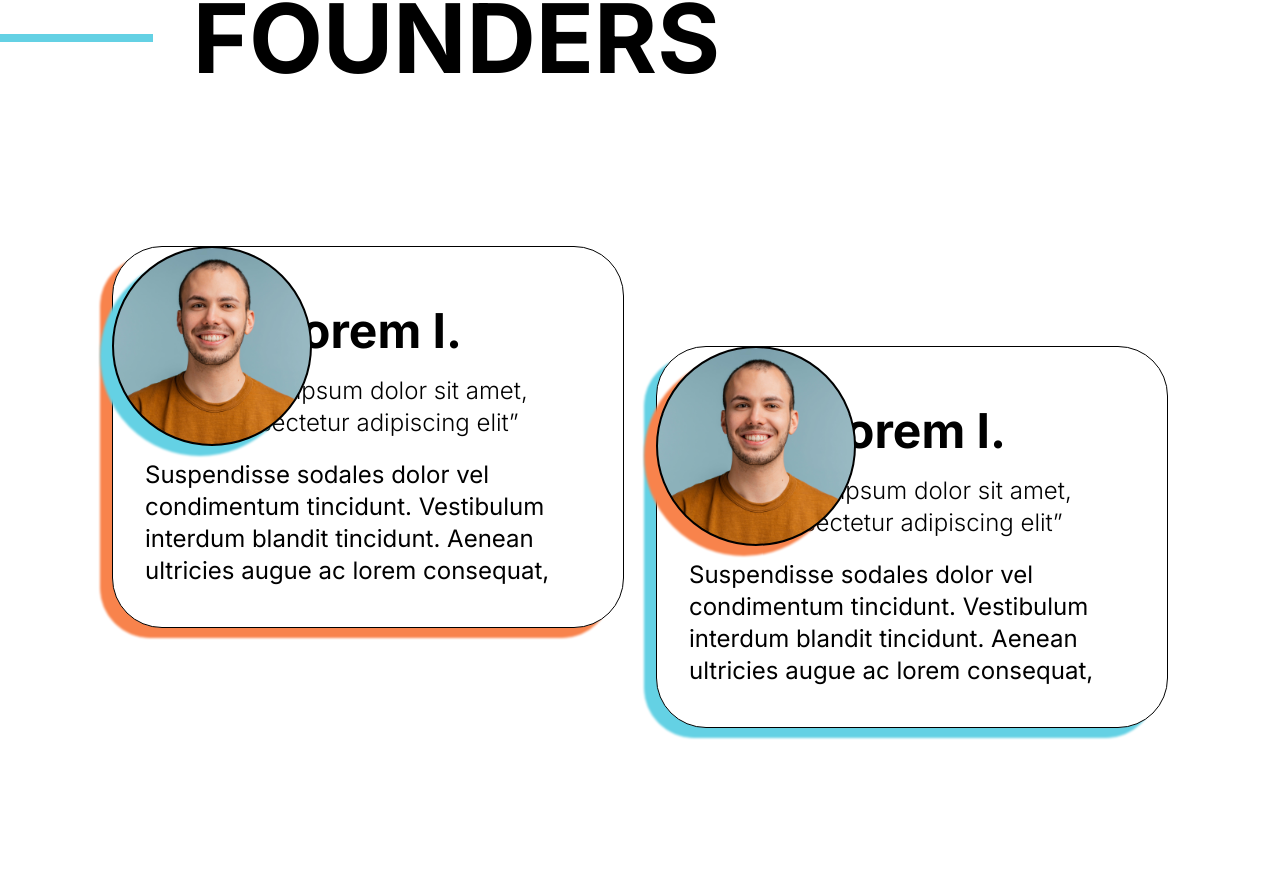
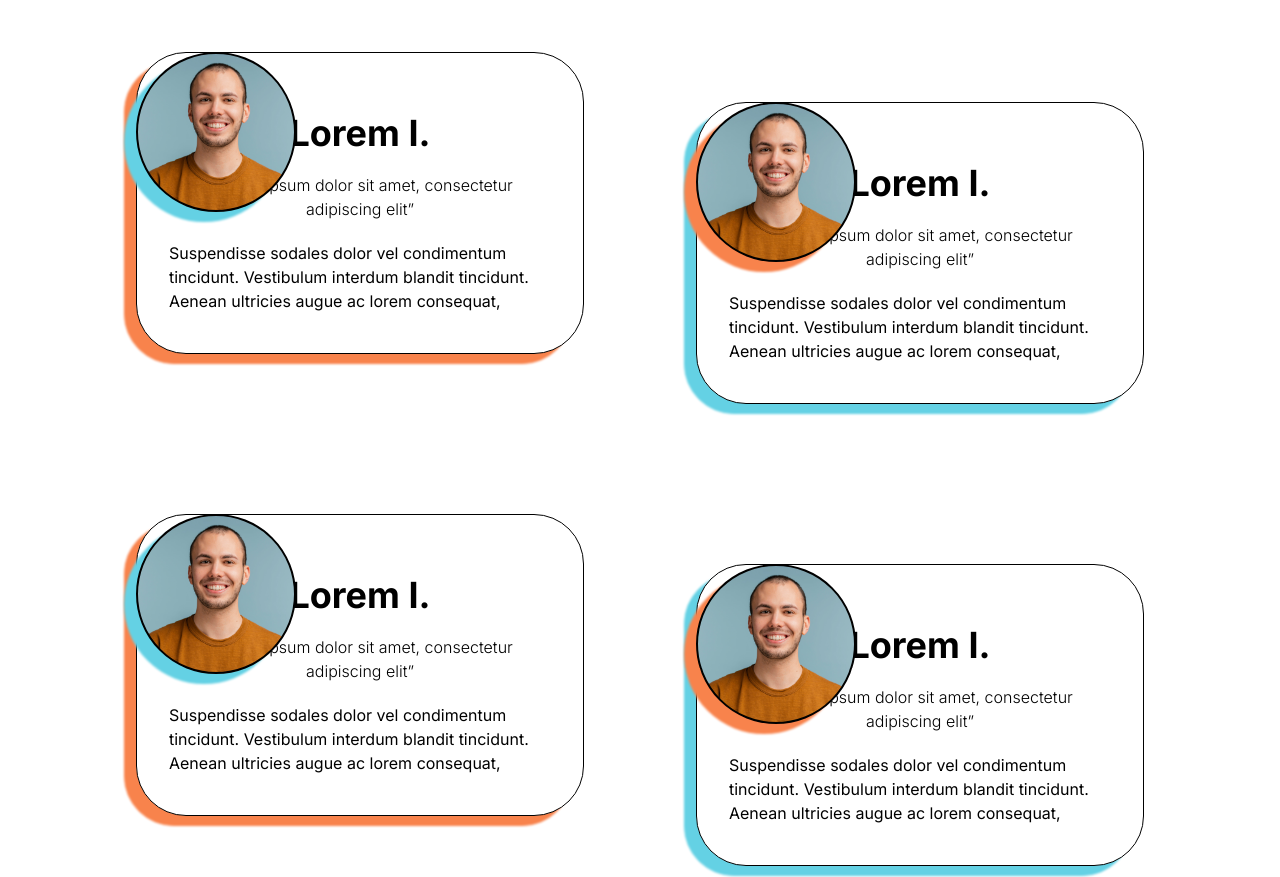
Before and after one commit to teamentwine/entwine-website, a Next.js app: page /about in a window 1280 px wide. Shown: the part 1111-1988 px from the top of the page. Built offline with nearby package versions, Linux system fonts and the light colour scheme.

Commit message:
about us page save

```diff
--- a/src/app/about/page.tsx
+++ b/src/app/about/page.tsx
@@ -10,12 +10,13 @@ export default function about (){
     return(
         <section id="aboutus_page" className="flex flex-col">
             {/* about us info */}
-            <div className="aboutus-container m-20 flex space-y-5">
+            <div className="aboutus-container xxs:m-10 md:m-20 flex space-y-5">
                 <div className="space-y-5">
-                    <p className="font-body text-secondary-base-2 text-4xl font-thin">Learn More</p>
                     {/* img placehodler */}
-                    <div className="w-80 h-50 border-2 float-right ml-10 mb-10"></div>
-                    <p className="font-body font-bold text-6xl border-l-8 border-primary-base-2 pl-5">ABOUT US</p>
+                    <div className="xxs:w-60 xxs:h-30 xs:w-50 sm:w-60  md:w-70 xl:w-100 md:h-50 border-2 xxs:float-start xs:float-right md:float-right xxs:mb-10 xs:mb-3 md:ml-10 md:mb-10"></div>
+
+                    <p className="font-body text-secondary-base-2 xxs:text-xl xl:text-3xl text-4xl font-thin">Learn More</p>
+                    <p className="font-body font-bold xxs:text-2xl sm:text-3xl md:text-4xl xl:text-5xl xxs:border-l-4 md:border-l-8 border-primary-base-2 pl-5">ABOUT US</p>
 
                     <p className="aboutus-text">Lorem ipsum dolor sit amet, consectetur adipiscing elit. Nulla finibus risus at pulvinar lobortis. Praesent vel porta nulla. Nullam a dolor gravida, fringilla ex in, rutrum quam. Cras urna lacus, mollis ac laoreet sit amet, tincidunt ac nisi. Aenean mollis ligula sed nisi posuere, eget congue ipsum bibendum. Proin tincidunt risus et pulvinar ullamcorper. </p>
                     <p className="aboutus-text" >Lorem ipsum dolor sit amet, consectetur adipiscing elit. Nulla finibus risus at pulvinar lobortis. Praesent vel porta nulla. Nullam a dolor gravida, fringilla ex in, rutrum quam. Cras urna lacus, mollis ac laoreet sit amet, tincidunt ac nisi. Aenean mollis ligula sed nisi posuere, eget congue ipsum bibendum. Proin tincidunt risus et pulvinar ullamcorper. </p>
@@ -24,19 +25,18 @@ export default function about (){
             </div>
             {/* Our founder title */}
             <div className="flex flex-col ">
-                <div className="flex items-center ml-20">
-                    <p className="font-body font-bold text-8xl mr-10">OUR</p>
-                    <div className="w-full h-2 bg-secondary-base"></div>
+                <div className="flex items-center xxs:ml-10 md:ml-20">
+                    <p className="font-body font-bold xxs:text-3xl sm:text-5xl md:text-6xl xl:text-7xl mr-10">OUR</p>
+                    <div className="w-full xxs:h-1 md:h-2 bg-secondary-base"></div>
                 </div>
-                <div className="flex items-center mr-140">
-                    <div className="w-full h-2 bg-primary-base-2"></div>
-                    <p className="font-body font-bold text-8xl ml-10">FOUNDERS</p>
+                <div className="flex items-center xxs:mr-10 md:mr-30 xl:mr-140">
+                    <div className="w-full xxs:h-1 md:h-2 bg-primary-base-2"></div>
+                    <p className="font-body font-bold xxs:text-3xl sm:text-5xl md:text-6xl xl:text-7xl ml-10">FOUNDERS</p>
                 </div>
             </div>
             {/* founder cards container */}
-            {/*    grid grid-cols-2 place-items-center  */}
-            <div className="my-40 mx-20 flex flex-wrap justify-evenly gap-y-50">
-
+            <div className="xxs:mt-30 md:mt-40 xl:mt-30 xxs:mb-20 xxs:px-10 lg:px-20 xl:px30 flex flex-wrap justify-evenly xxs:gap-y-30 md:gap-y-30 lg:gap-y-15 xl:grid xl:grid-cols-2 xl:place-items-center
+            ">
                 {/* card 1 */}
                 <div className="relative">
                     {/* card photo */}
@@ -45,61 +45,62 @@ export default function about (){
                     </div>
                     {/* card text */}
                     <div className="founderCard cardv1">
-                        <div className="font-body text-center text-2xl space-y-5">
-                            <p className="font-bold text-5xl">Lorem I.</p>
-                            <p className="font-light">“Lorem ipsum dolor sit amet, consectetur adipiscing elit”</p>
-                            <p className="text-start">Suspendisse sodales dolor vel condimentum tincidunt. Vestibulum interdum blandit tincidunt. Aenean ultricies augue ac lorem consequat,</p>
+                        <div className="card_content_container">
+                            <p className="card_name">Lorem I.</p>
+                            <p className="card_quote">“Lorem ipsum dolor sit amet, consectetur adipiscing elit”</p>
+                            <p className="cart_about">Suspendisse sodales dolor vel condimentum tincidunt. Vestibulum interdum blandit tincidunt. Aenean ultricies augue ac lorem consequat,</p>
                         </div>
                     </div>
                 </div>
 
-                 {/* card 2 */}
-                 <div className="relative mt-25">
+                {/* card 2 md:mt-25 */}
+                <div className="relative lg:mt-25">
                     {/* card photo */}
                     <div className="cardProfileImage cardRightProfile bg-[url('./assets/profilecard.jpg')]
                    ">
                     </div>
                     {/* card text */}
                     <div className="founderCard cardv2">
-                        <div className="font-body text-center text-2xl space-y-5">
-                            <p className="font-bold text-5xl">Lorem I.</p>
-                            <p className="font-light">“Lorem ipsum dolor sit amet, consectetur adipiscing elit”</p>
-                            <p className="text-start">Suspendisse sodales dolor vel condimentum tincidunt. Vestibulum interdum blandit tincidunt. Aenean ultricies augue ac lorem consequat,</p>
+                        <div className="card_content_container">
+                            <p className="card_name">Lorem I.</p>
+                            <p className="card_quote">“Lorem ipsum dolor sit amet, consectetur adipiscing elit”</p>
+                            <p className="cart_about">Suspendisse sodales dolor vel condimentum tincidunt. Vestibulum interdum blandit tincidunt. Aenean ultricies augue ac lorem consequat,</p>
                         </div>
                     </div>
                 </div>
 
-                  {/* card 3 */}
-                  <div className="relative">
+                {/* card 3 */}
+                <div className="relative">
                     {/* card photo */}
                     <div className="cardProfileImage cardLeftProfile  bg-[url('./assets/profilecard.jpg')]
                    ">
                     </div>
                     {/* card text */}
                     <div className="founderCard cardv1">
-                        <div className="font-body text-center text-2xl space-y-5">
-                            <p className="font-bold text-5xl">Lorem I.</p>
-                            <p className="font-light">“Lorem ipsum dolor sit amet, consectetur adipiscing elit”</p>
-                            <p className="text-start">Suspendisse sodales dolor vel condimentum tincidunt. Vestibulum interdum blandit tincidunt. Aenean ultricies augue ac lorem consequat,</p>
+                        <div className="card_content_container">
+                            <p className="card_name">Lorem I.</p>
+                            <p className="card_quote">“Lorem ipsum dolor sit amet, consectetur adipiscing elit”</p>
+                            <p className="cart_about">Suspendisse sodales dolor vel condimentum tincidunt. Vestibulum interdum blandit tincidunt. Aenean ultricies augue ac lorem consequat,</p>
                         </div>
                     </div>
                 </div>
 
-                 {/* card 4 */}
-                 <div className="relative mt-25">
+                {/* card 4 */}
+                <div className="relative lg:mt-25">
                     {/* card photo */}
                     <div className="cardProfileImage cardRightProfile bg-[url('./assets/profilecard.jpg')]
                    ">
                     </div>
                     {/* card text */}
                     <div className="founderCard cardv2">
-                        <div className="font-body text-center text-2xl space-y-5">
-                            <p className="font-bold text-5xl">Lorem I.</p>
-                            <p className="font-light">“Lorem ipsum dolor sit amet, consectetur adipiscing elit”</p>
-                            <p className="text-start">Suspendisse sodales dolor vel condimentum tincidunt. Vestibulum interdum blandit tincidunt. Aenean ultricies augue ac lorem consequat,</p>
+                        <div className="card_content_container">
+                            <p className="card_name">Lorem I.</p>
+                            <p className="card_quote">“Lorem ipsum dolor sit amet, consectetur adipiscing elit”</p>
+                            <p className="cart_about">Suspendisse sodales dolor vel condimentum tincidunt. Vestibulum interdum blandit tincidunt. Aenean ultricies augue ac lorem consequat,</p>
                         </div>
                     </div>
                 </div>
+
             </div>
         </section>
     )
--- a/src/app/globals.css
+++ b/src/app/globals.css
@@ -135,38 +135,65 @@
 /* about us page */
 .aboutus-text{
   @apply
-  text-2xl
+  xxs:text-xs sm:text-base md:text-base xl:text-xl
 }
 .cardProfileImage{
   @apply
-  w-50
-  h-50
+  xxs:w-20 xs:w-25 sm:w-30 md:w-40
+  xxs:h-20 xs:h-25 sm:h-30 md:h-40
   rounded-full border-2
   absolute z-10
   bg-cover
 }
 .cardProfileImage.cardRightProfile{
   @apply
-  top-[-100] right-[-100]
-  drop-shadow-cardv2
+  xxs:top-[-70] xs:top-[-50] md:top-[-80]
+  xxs:left-[80] xs:left-[270] sm:left-[390] md:left-[430] lg:left-[300]
+  xxs:drop-shadow-[_-5px_3px_#F8834C] md:drop-shadow-cardv2
 }
 .cardProfileImage.cardLeftProfile{
   @apply
-  top-[-100] left-[-100]
-  drop-shadow-cardv1
+  xxs:top-[-70] xs:top-[-50]  md:top-[-80]
+  xxs:left-[80] xs:left-[-50] sm:left-[-55] md:left-[-80]
+  xxs:drop-shadow-[_-5px_3px_#64D1E4]  md:drop-shadow-cardv1
 }
 .founderCard{
   @apply
   border-1
   rounded-[50px]
-  pt-15 pb-10 px-8
-  w-lg bg-white
+  xxs:pt-5 sm:pt-10 md:pt-15
+  xxs:pb-5 xs:pb-10
+  xxs:px-5 xs:px-8
+  xxs:w-60 xs:w-xs sm:w-md md:w-lg lg:w-sm xl:w-md
+  bg-white
 }
 .founderCard.cardv1{
   @apply
-  drop-shadow-cardv2
+  xxs:drop-shadow-[_-5px_5px_#F8834C]
+  md:drop-shadow-cardv2
 }
 .founderCard.cardv2{
   @apply
-  drop-shadow-cardv1
+  xxs:drop-shadow-[_-5px_5px_#64D1E4]
+  md:drop-shadow-cardv1
 }
+.founderCard .card_content_container{
+  @apply
+  font-body
+  text-center
+  xxs:text-xs sm:text-base md:text-xl lg:text-base
+  xxs:space-y-3 md:space-y-5
+}
+.founderCard div .card_name{
+  @apply
+  font-bold
+  xxs:text-2xl  md:text-4xl
+}
+.founderCard div .card_quote{
+  @apply
+  font-light
+}
+.founderCard div .cart_about{
+  @apply
+  text-start
+}
```
